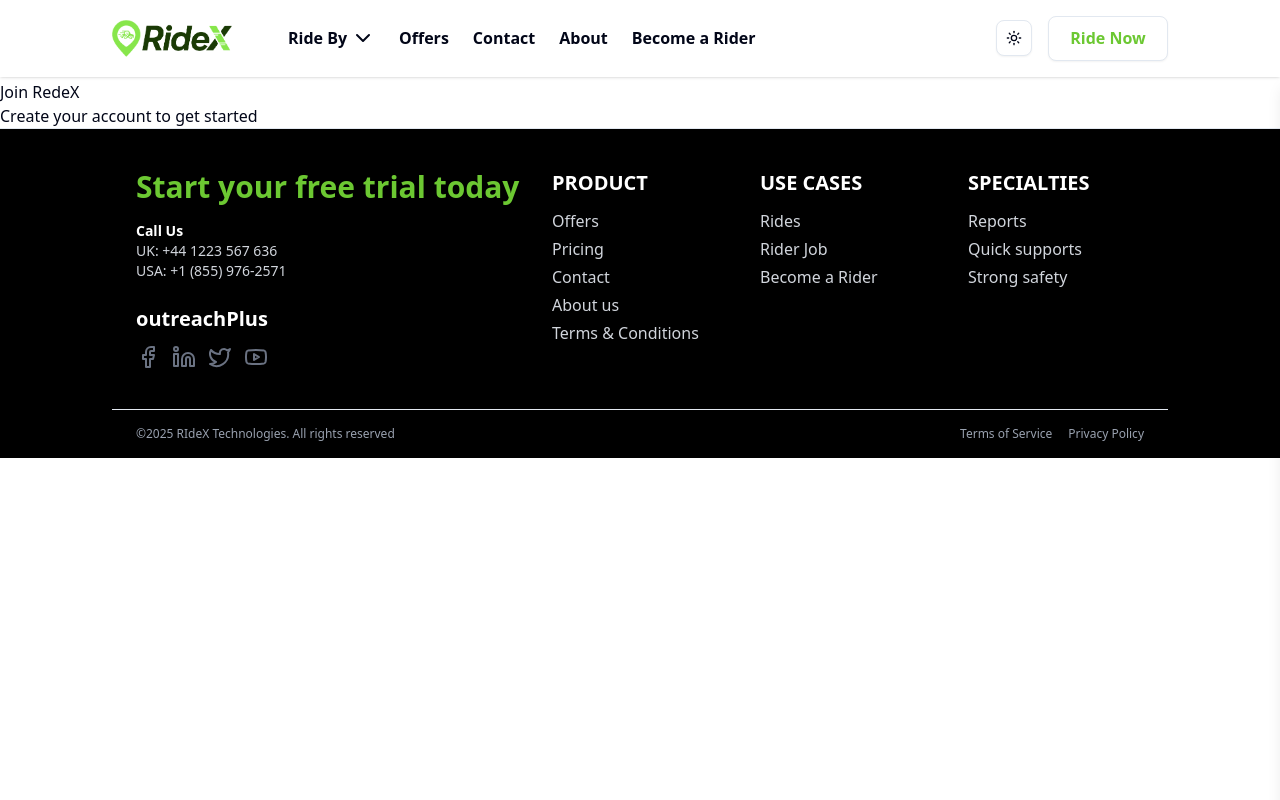
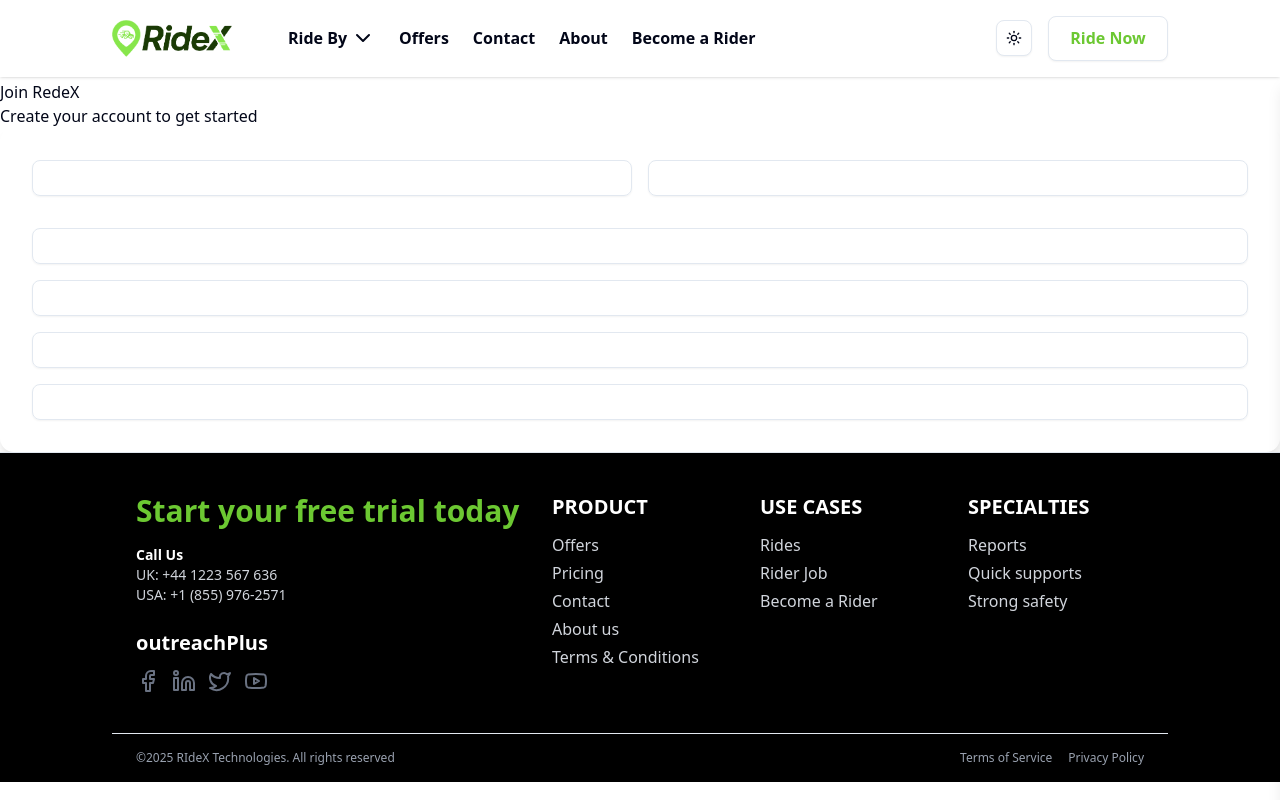
Before and after one commit to rubel6610/RideX-Frontend, a Next.js app: page /register in a window 1280 px wide. Built offline with nearby package versions, Linux system fonts and the light colour scheme.

Commit message:
Added six input filed in register page

```diff
--- a/src/app/register/page.jsx
+++ b/src/app/register/page.jsx
@@ -1,13 +1,40 @@
+import { Input } from '@/components/ui/input'
 import React from 'react'
 
 function RegisterPage() {
+
+
+
   return (
-    <div className='mt-20'>
+    <div className='mt-20 container mx-auto'>
+
       {/* title and logo  */}
       <div>
         <h2>Join RedeX</h2>
         <p>Create your account to get started</p>
       </div>
+
+      {/* register page from  */}
+      <form className='shadow-lg p-8 rounded-xl space-y-4'>
+
+
+
+        {/* first & last name field  */}
+        <div className='space-y-4 grid grid-cols-1 md:grid-cols-2 gap-0 md:gap-4'>
+          <Input></Input>
+          <Input></Input>
+        </div>
+        {/* email field  */}
+        <Input></Input>
+        {/* phone number field  */}
+        <Input></Input>
+        {/* password field  */}
+        <Input></Input>
+        {/* confirm password field  */}
+        <Input></Input>
+
+
+      </form>
     </div>
   )
 }
```
